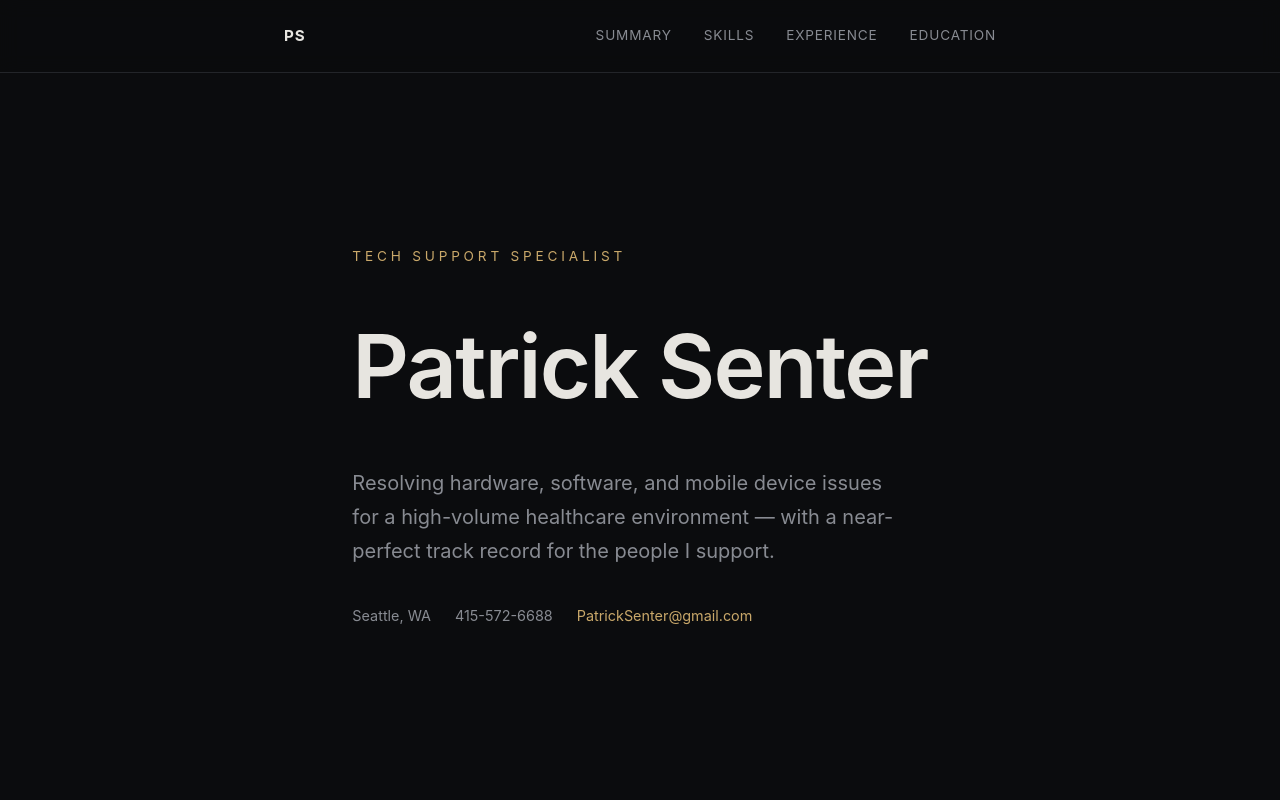
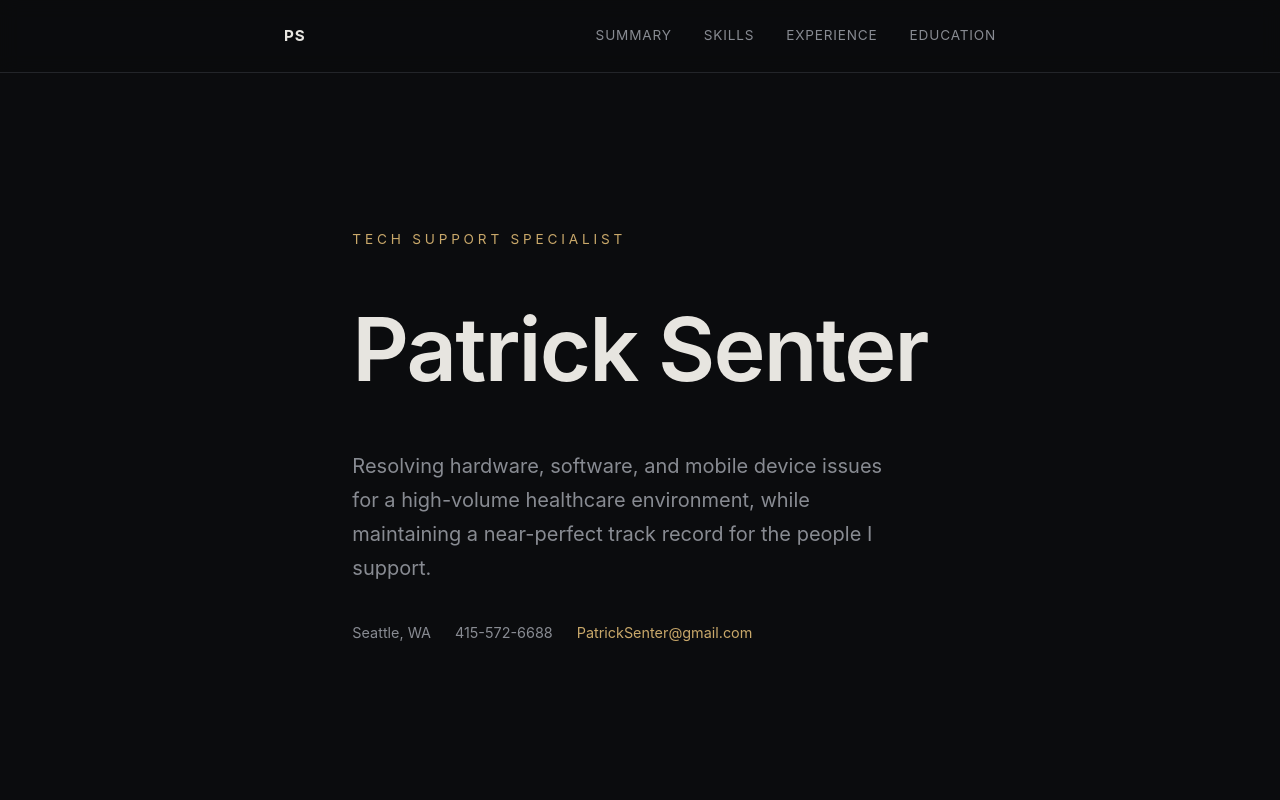
Before and after one commit to patricksenter/patricksenter.github.io, a React (Vite) app: page / in a window 1280 px wide. Shown: the top 800 px of the page. Built offline with nearby package versions, Linux system fonts and the light colour scheme.

Commit message:
Rewrite hero subtext to avoid em-dash

```diff
--- a/src/App.jsx
+++ b/src/App.jsx
@@ -22,8 +22,8 @@ function App() {
           <h1>Patrick Senter</h1>
           <p className="role">
             Resolving hardware, software, and mobile device issues for a
-            high-volume healthcare environment — with a near-perfect track
-            record for the people I support.
+            high-volume healthcare environment, while maintaining a
+            near-perfect track record for the people I support.
           </p>
           <div className="contact">
             <span>Seattle, WA</span>
```
